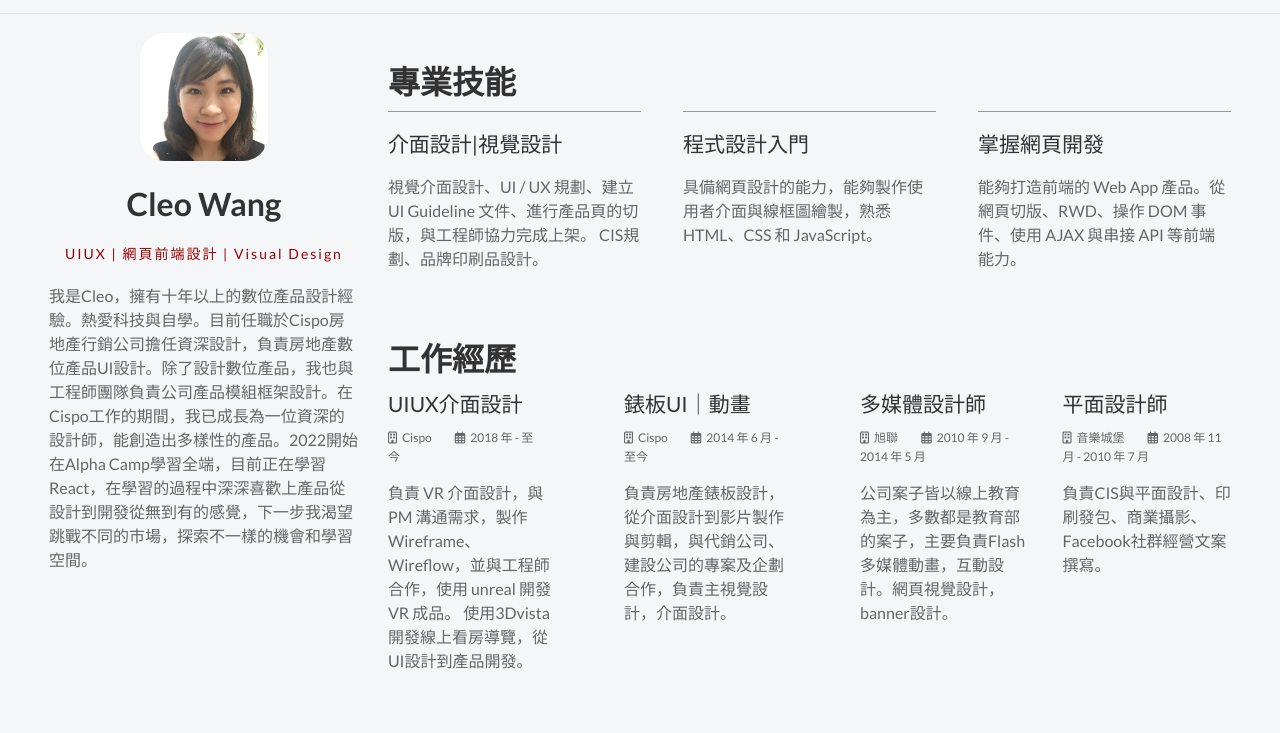
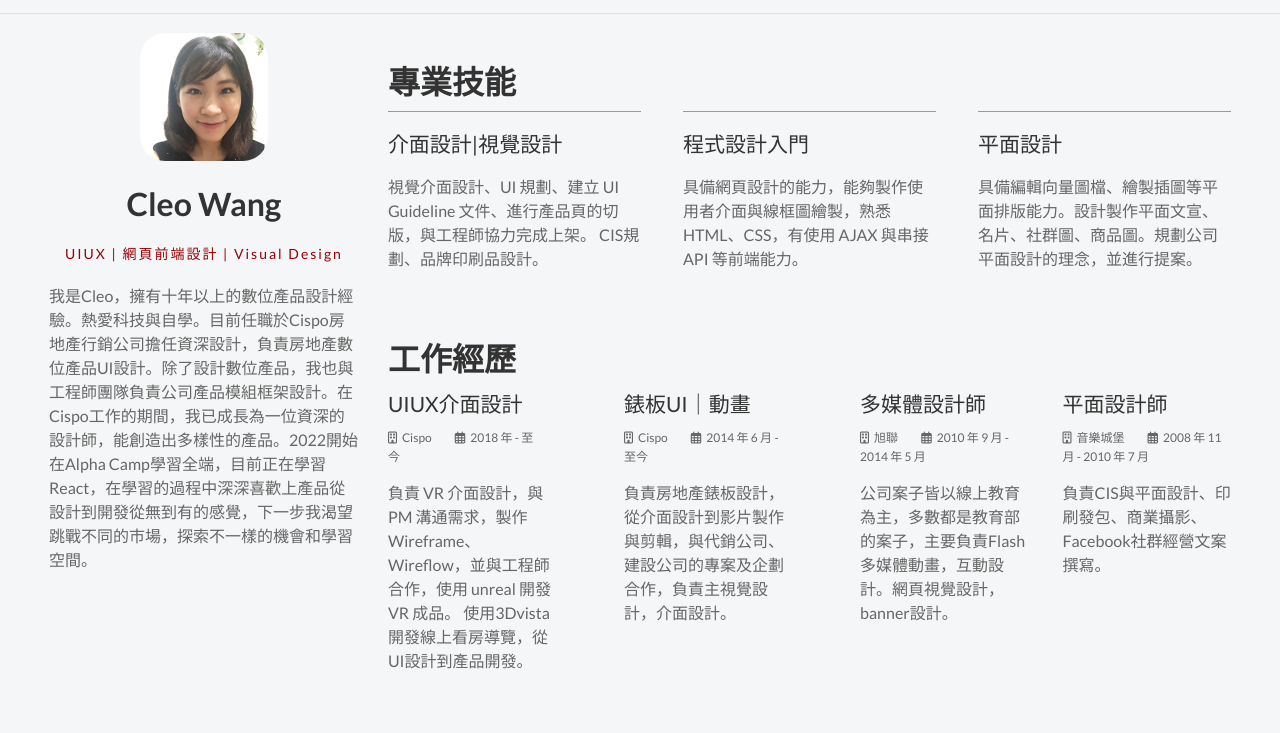
Before and after one commit to CleoWWW/portfolio, a website: page resume.html in a window 1280 px wide. Shown: the part 67-800 px from the top of the page. Drawn offline with Linux system fonts and the light colour scheme.

Commit message:
resume info change

```diff
--- a/resume.html
+++ b/resume.html
@@ -62,7 +62,7 @@
         <div class="skill">
           <h3 class="skill-name">介面設計|視覺設計</h3>
           <p class="skill-description">
-            視覺介面設計、UI / UX 規劃、建立 UI Guideline 文件、進行產品頁的切版，與工程師協力完成上架。
+            視覺介面設計、UI 規劃、建立 UI Guideline 文件、進行產品頁的切版，與工程師協力完成上架。
             CIS規劃、品牌印刷品設計。
           </p>
         </div>
@@ -70,13 +70,13 @@
         <div class="skill">
           <h3 class="skill-name">程式設計入門</h3>
           <p class="skill-description">
-            具備網頁設計的能力，能夠製作使用者介面與線框圖繪製，熟悉 HTML、CSS 和 JavaScript。
+            具備網頁設計的能力，能夠製作使用者介面與線框圖繪製，熟悉 HTML、CSS，有使用 AJAX 與串接 API 等前端能力。
           </p>
         </div>
         <div class="skill">
-          <h3 class="skill-name">掌握網頁開發</h3>
+          <h3 class="skill-name">平面設計</h3>
           <p class="skill-description">
-            能夠打造前端的 Web App 產品。從網頁切版、RWD、操作 DOM 事件、使用 AJAX 與串接 API 等前端能力。
+            具備編輯向量圖檔、繪製插圖等平面排版能力。設計製作平面文宣、名片、社群圖、商品圖。規劃公司平面設計的理念，並進行提案。
           </p>
         </div>
 
```
